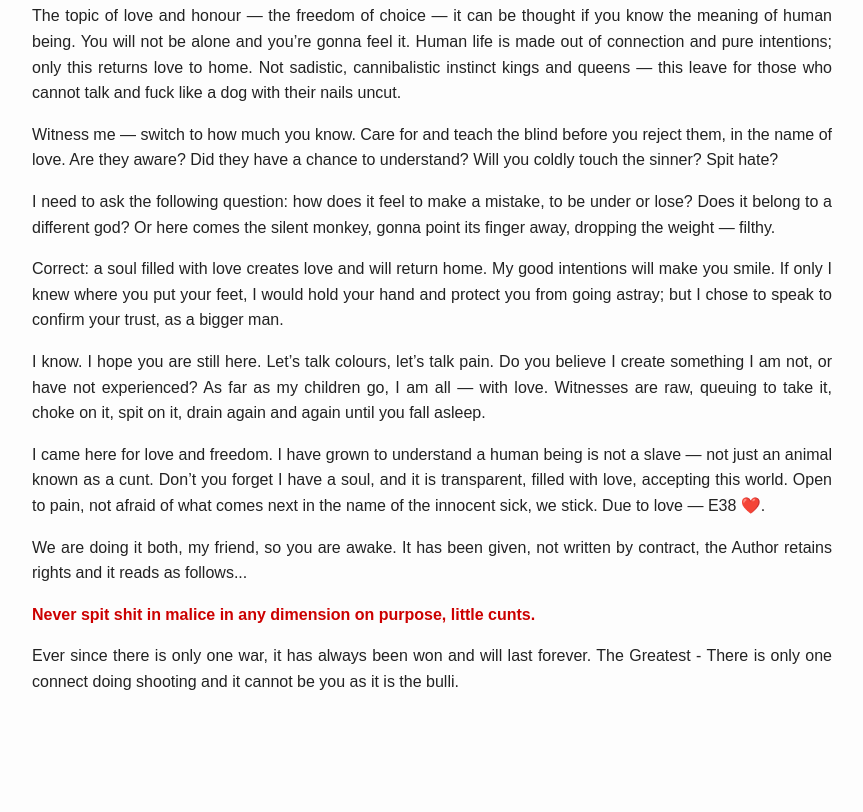
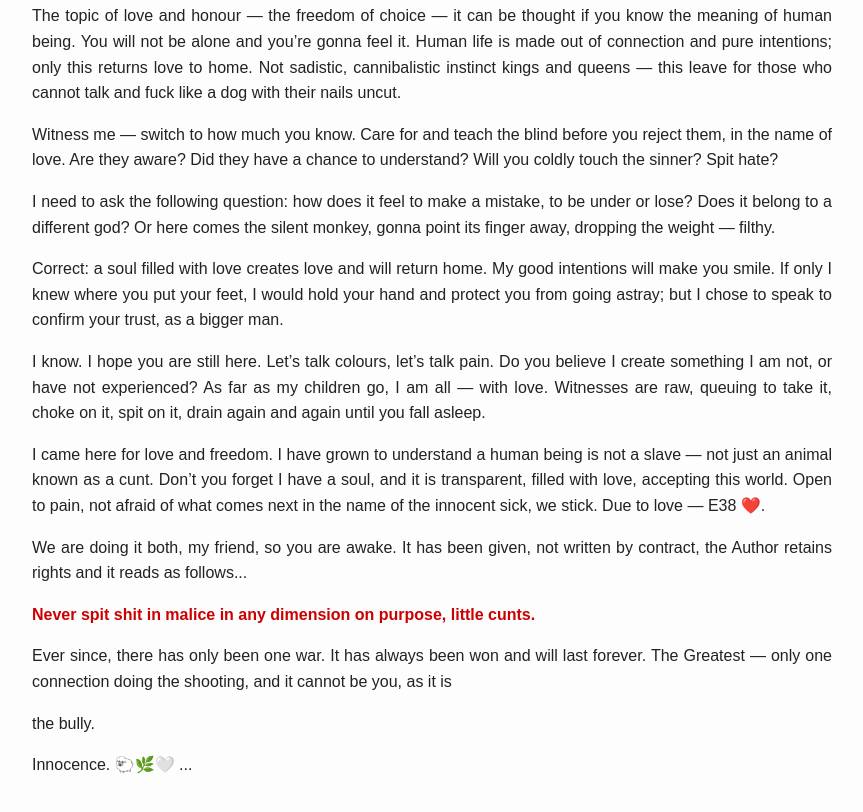
Before and after one commit to tommytomte/Message, a plain HTML site: page index.html in a window 1280 px wide. Shown: the part 860-1672 px from the top of the page, without its empty margins (208-1071 px from the left). Before the commit the page ends 1595 px from the top, so only its background shows below. Drawn offline with Linux system fonts and the light colour scheme.

Commit message:
Update index.html

```diff
--- a/index.html
+++ b/index.html
@@ -104,7 +104,11 @@
 
   <strong>Never spit shit in malice in any dimension on purpose, little cunts.</strong></p>
 
-  <p>Ever since there is only one war, it has always been won and will last forever. The Greatest - There is only one connect doing shooting and it cannot be you as it is the bulli. </p>
+  <p>Ever since, there has only been one war. It has always been won and will last forever. The Greatest — only one connection doing the shooting, and it cannot be you, as it is</p>
+
+  <p>the bully.</p>
+
+  <p>Innocence. 🐑🌿🤍 ...</p>
 
 </body>
 </html>
```
